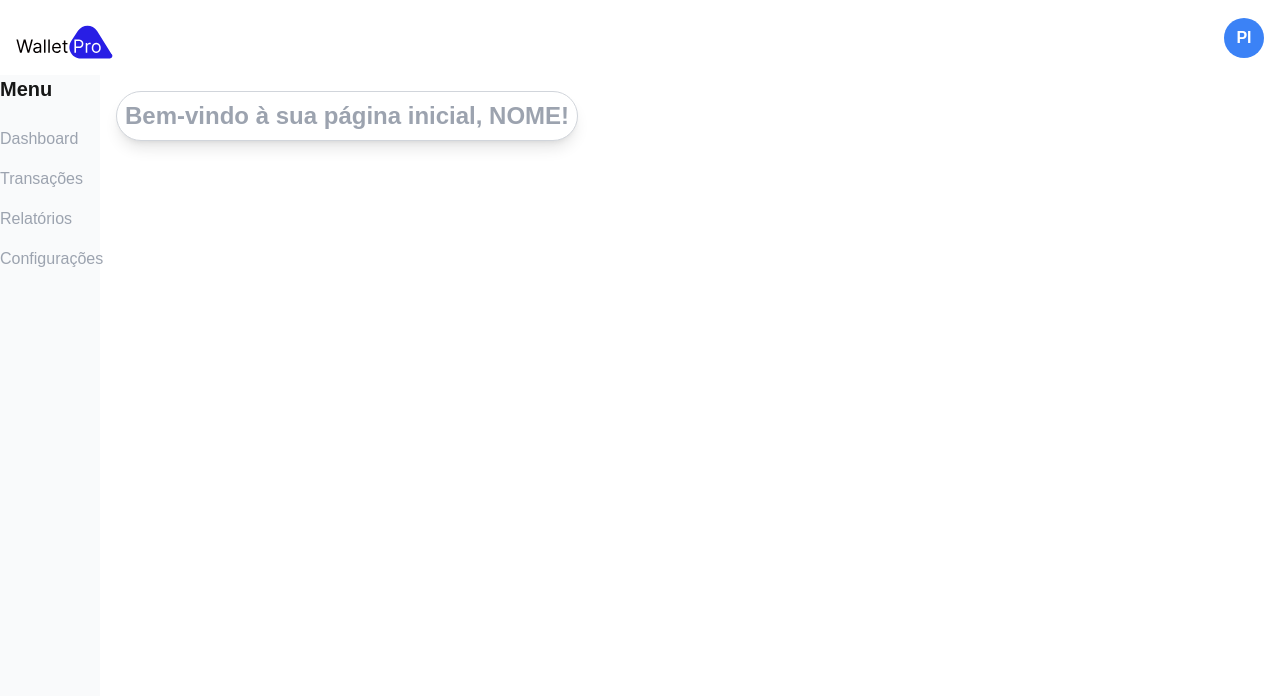
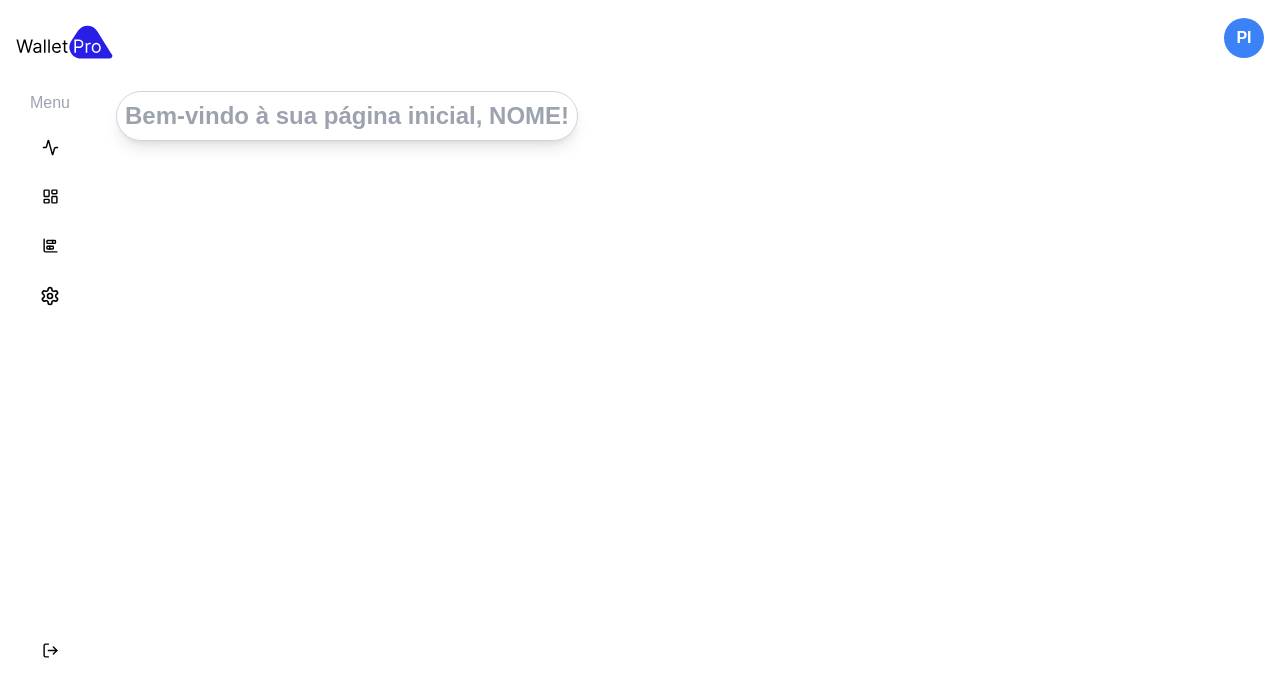
Before and after one commit to PedroItaloQ/financial_manangement, a Next.js app: page /home in a window 1280 px wide. Shown: the top 696 px of the page. Built offline with nearby package versions, Linux system fonts and the light colour scheme.

Commit message:
feat: added all links

```diff
--- a/src/components/Sidebar.tsx
+++ b/src/components/Sidebar.tsx
@@ -1,14 +1,53 @@
 import Link from 'next/link';
+import { LayoutDashboard, ChartBarStacked, Settings, LogOut, Activity } from 'lucide-react';
 
 const Sidebar = () => {
   return (
-    <div className="relative w-[100px] bg-gray-50 h-full">
-      <h2 className="text-xl font-bold mb-4">Menu</h2>
-      <ul>
-        <li><Link href="/dashboard" className="block py-2 hover:bg-gray-300 text-gray-400">Dashboard</Link></li>
-        <li><Link href="#" className="block py-2 hover:bg-gray-300 text-gray-400">Transações</Link></li>
-        <li><Link href="#" className="block py-2 hover:bg-gray-300 text-gray-400">Relatórios</Link></li>
-        <li><Link href="#" className="block py-2 hover:bg-gray-300 text-gray-400">Configurações</Link></li>
+    <div className="relative w-[100px] bg-background h-full text-foreground flex flex-col items-center py-4">
+      <ul className="space-y-4">
+        <li className='text-gray-400'>
+          Menu
+        </li>
+        <li>
+          <Link
+            href="/movimentacoes"
+            className="flex justify-center p-2 rounded hover:bg-foreground hover:text-background"
+          >
+            <Activity size={17} className="stroke-black" />
+          </Link>
+        </li>
+        <li>
+          <Link
+            href="/dashboard"
+            className="flex justify-center p-2 rounded hover:bg-foreground hover:text-background"
+          >
+            <LayoutDashboard size={17} className="stroke-black" />
+          </Link>
+        </li>
+        <li>
+          <Link
+            href="/categorias"
+            className="flex justify-center p-2 rounded hover:bg-foreground hover:text-background"
+          >
+            <ChartBarStacked size={17} className="stroke-black" />
+          </Link>
+        </li>
+        <li>
+          <Link
+            href="/configuracoes"
+            className="flex justify-center p-2 rounded hover:bg-foreground hover:text-background"
+          >
+            <Settings size={20} className="stroke-black" />
+          </Link>
+        </li>
+        <li>
+        <Link
+            href="logout"
+            className="flex justify-center mt-80 p-2 rounded hover:bg-foreground hover:text-background"
+          >
+            <LogOut size={17} className="stroke-black" />
+          </Link>
+        </li>
       </ul>
     </div>
   );
```
